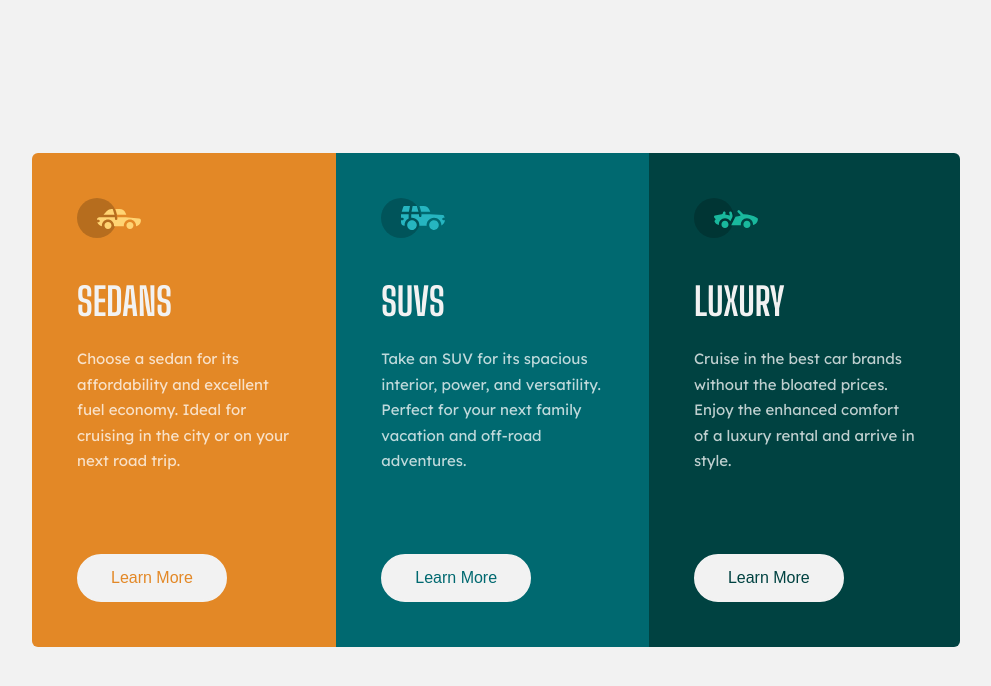
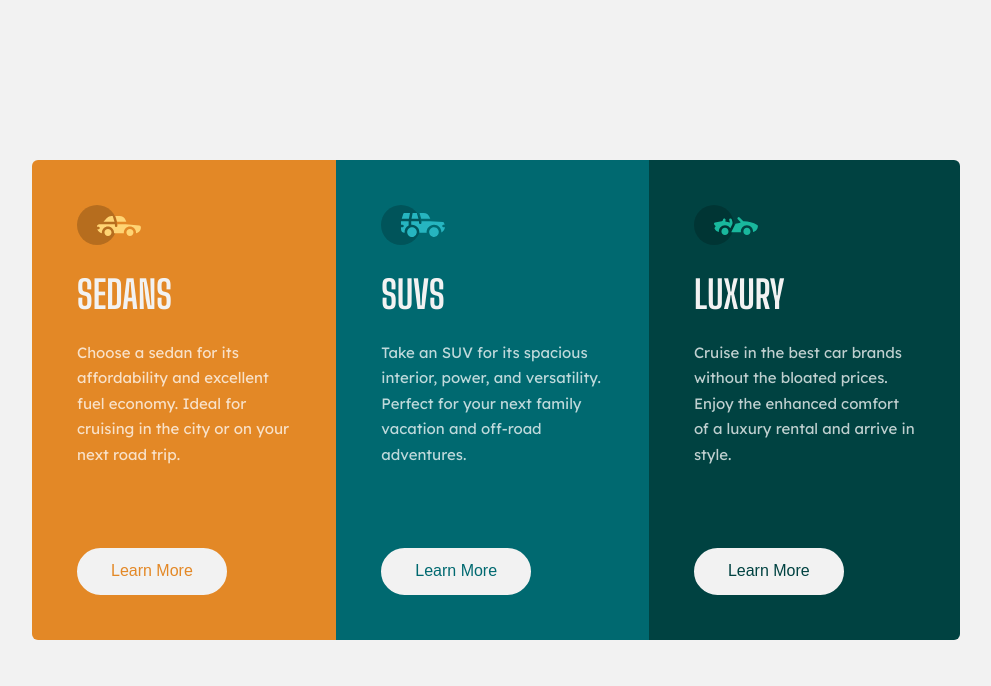
Before and after one commit to daniloscunha/daniloscunha.github.io, a plain HTML site: page 3-column-preview-card-component/index.html in a window 1280 px wide. Shown: the whole page, without its empty margins (144-1135 px from the left). Drawn offline with Linux system fonts and the light colour scheme.

Commit message:
Change icon from img to a pseudo element.

```diff
--- a/3-column-preview-card-component/css/style.css
+++ b/3-column-preview-card-component/css/style.css
@@ -45,7 +45,7 @@ main {
     font-family: "Big Shoulders Display", sans-serif;
     text-transform: uppercase;
     font-size: 2.4rem;
-    margin-bottom: 1.4rem;
+    margin: 1.4rem 0;
     color: var(--grey);
 }
 
@@ -59,12 +59,19 @@ p{
     background-color: var(--color01);
 }
 
+.sedan::before {
+    content: url("../images/icon-sedans.svg");
+  }
+
 .sedan button{
     color: var(--color01);
 }
 
 .suv{
     background-color: var(--color02);
+}
+.suv::before {
+    content: url("../images/icon-suvs.svg");
 }
 
 .suv button {
@@ -73,6 +80,10 @@ p{
 
 .luxury{
     background-color: var(--color03);
+}
+
+.luxury::before {
+    content: url("../images/icon-luxury.svg");
 }
 
 .luxury button {
--- a/3-column-preview-card-component/index.html
+++ b/3-column-preview-card-component/index.html
@@ -14,20 +14,17 @@
 
   <main>
     <div class="card sedan">
-      <img src="images/icon-sedans.svg">
       <h2>Sedans</h2>
       <p>Choose a sedan for its affordability and excellent fuel economy. Ideal for cruising in the city
       or on your next road trip.</p>
       <button>Learn More</button>
     </div>
     <div class="card suv">
-      <img src="images/icon-suvs.svg">
       <h2>SUVs</h2>
       <p>Take an SUV for its spacious interior, power, and versatility. Perfect for your next family vacation and off-road adventures.</p>
       <button>Learn More</button>
     </div>
     <div class="card luxury">
-      <img src="images/icon-luxury.svg">
       <h2>Luxury</h2>
       <p>Cruise in the best car brands without the bloated prices. Enjoy the enhanced comfort of a luxury rental and arrive in style.</p>
       <button>Learn More</button>
```
